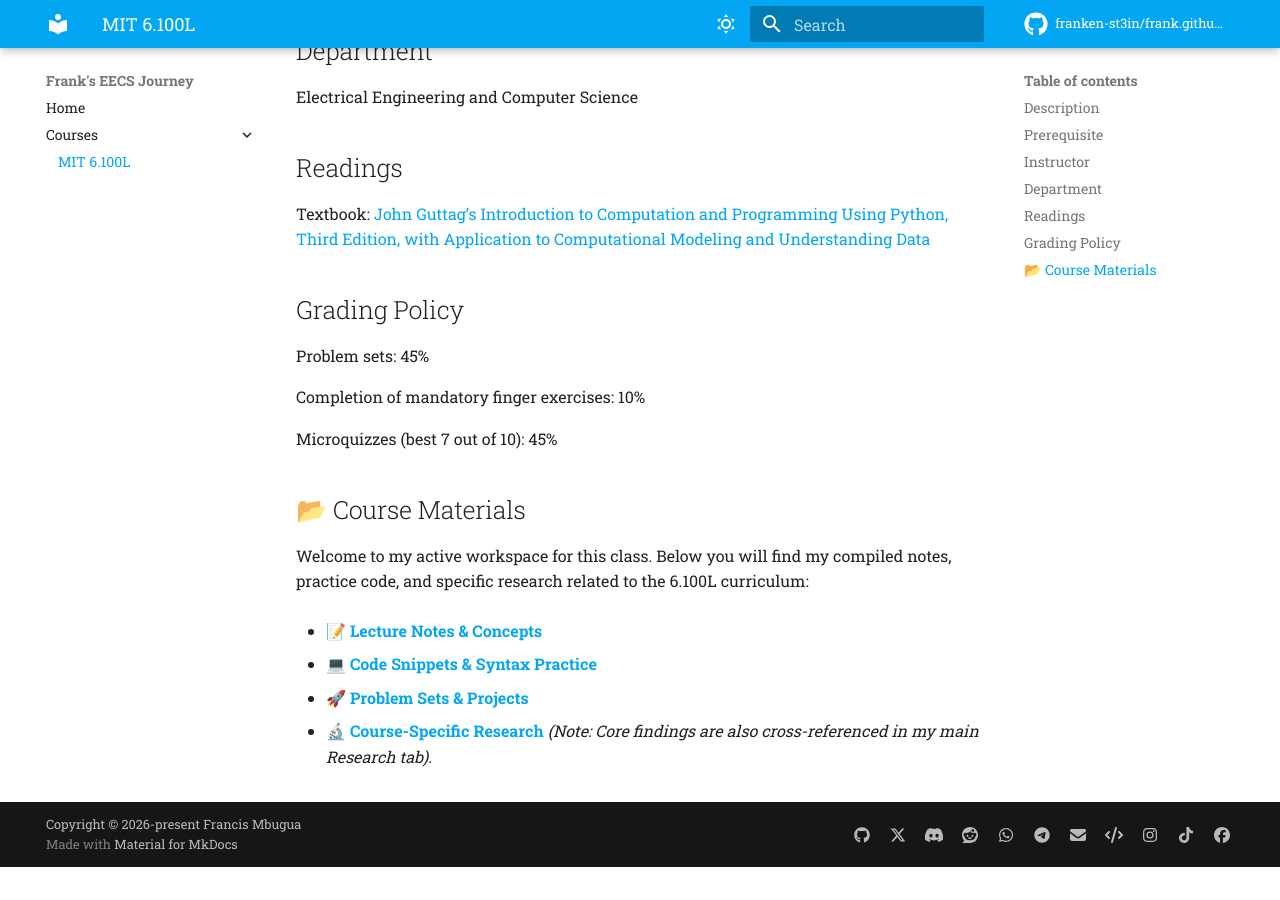
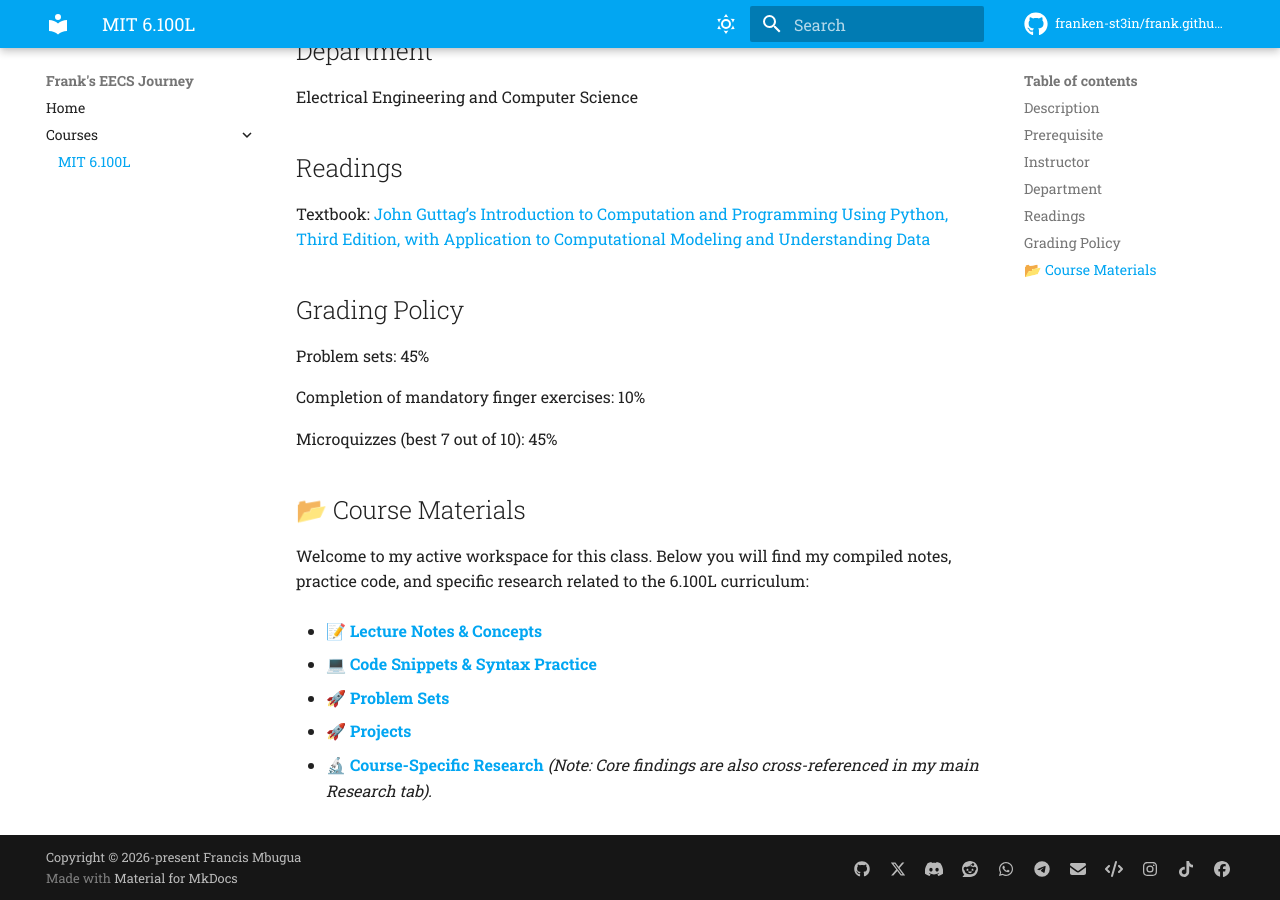
Before and after one commit to franken-st3in/frank.github.io, an MkDocs documentation site: the page built from docs/6-100L.md, in a window 1280 px wide and 900 px high, scrolled down 666 px. Built offline with MkDocs 1.6.1 and Material for MkDocs 9.7.7, drawn with Linux system fonts in a browser that asks for light colours; comment, search, counter and statistics services are not loaded; before the commit the page ends 1533 px from its top, so only the background shows below that; part of the change alters nothing that is shown.

```diff
--- a/docs/6-100L.md
+++ b/docs/6-100L.md
@@ -32,6 +32,8 @@ Welcome to my active workspace for this class. Below you will find my compiled n
 
 * **[💻 Code Snippets & Syntax Practice](6-100L/code-snippets.md)**
 
-* **[🚀 Problem Sets & Projects](6-100L/projects.md)**
+* **[🚀 Problem Sets](6-100L/psets.md)**
+
+* **[🚀 Projects](6-100L/projects.md)**
 
 * **[🔬 Course-Specific Research](6-100L/research.md)** *(Note: Core findings are also cross-referenced in my main Research tab).*
```
